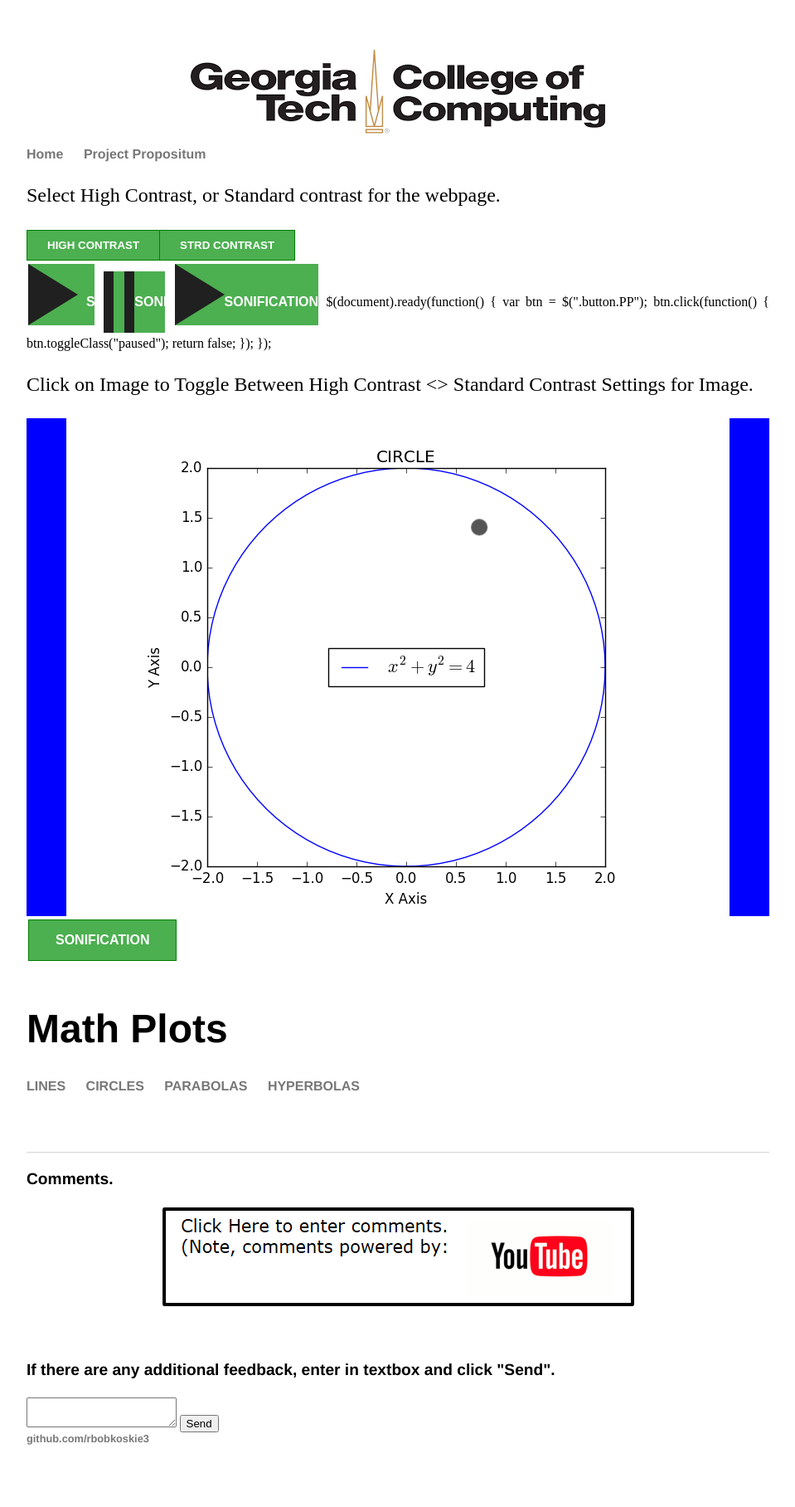
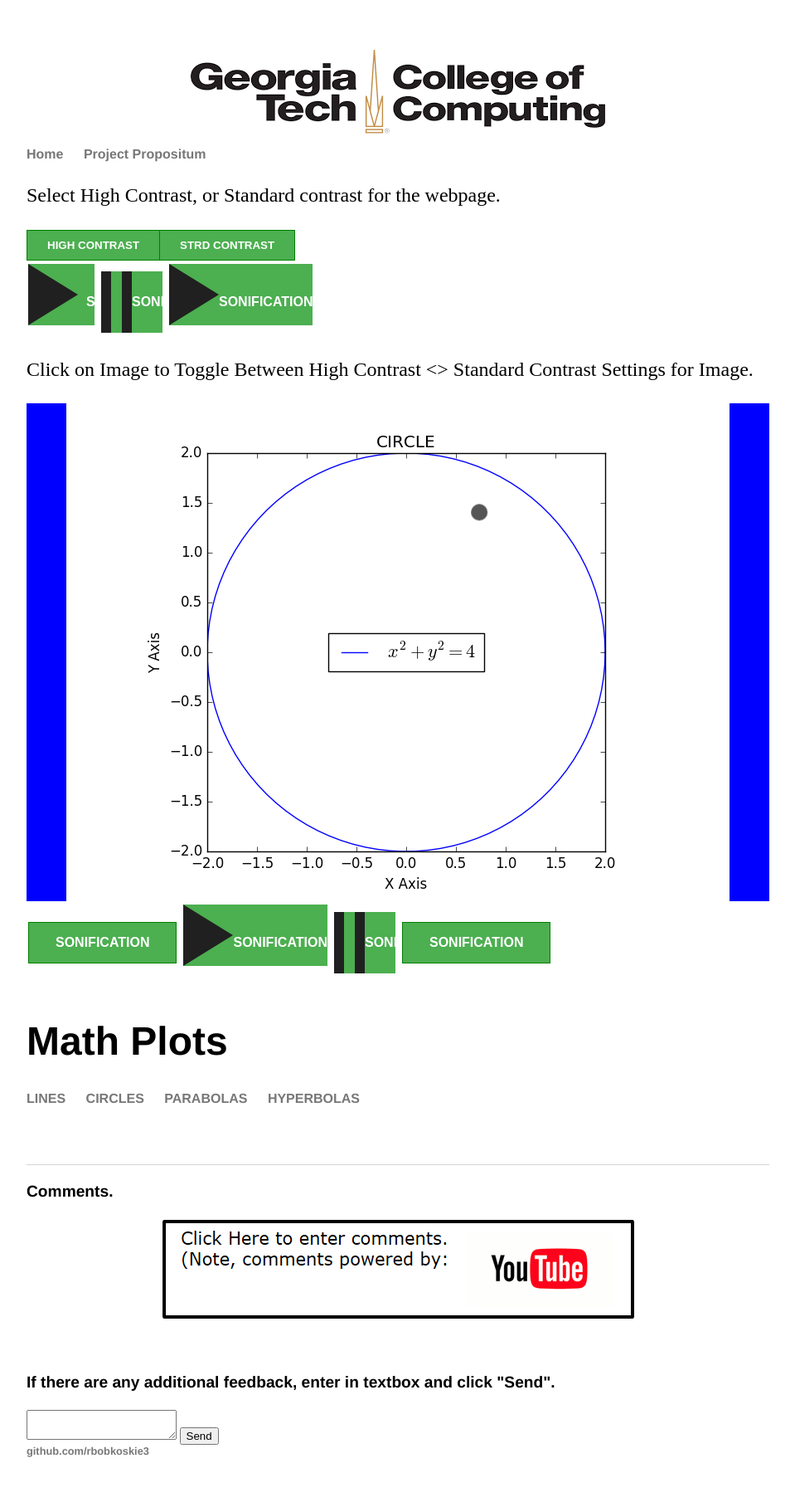
Before and after one commit to rbobkoskie3/rbobkoskie3.github.io, a Jekyll site: the page built from blog/index.html, in a window 1280 px wide. Shown: the whole page at 83% size, without its empty margins (160-1119 px from the left). Built offline with Jekyll 4.4.1, drawn with Linux system fonts in a browser that asks for light colours.

Commit message:
Add files via upload

```diff
--- a/blog/index.html
+++ b/blog/index.html
@@ -147,6 +147,8 @@
     <button class="button play">SONIFICATION</button>
     <button class="button pause">SONIFICATION</button>
     <button class="button PP">SONIFICATION</button>
+
+    <script>
     $(document).ready(function() {
         var btn = $(".button.PP");
         btn.click(function() {
@@ -154,6 +156,7 @@
             return false;
           });
     });
+    </script>
 
     <!-- img src="\images\ST_Circle.png" title="Graph of a Circle w/o High Contrast" -->
     <div><p>Click on Image to Toggle Between High Contrast <> Standard Contrast Settings for Image.</div></p>
@@ -210,3 +213,6 @@
                 }
         </script>
         <input type="button" class="button" value="SONIFICATION" onclick="play()">
+        <button class="button PP" onclick="play()">SONIFICATION</button>
+        <button class="button pause" onclick="play()">SONIFICATION</button>
+        <input type="button" class="button" value="SONIFICATION" onclick="play()">
```
